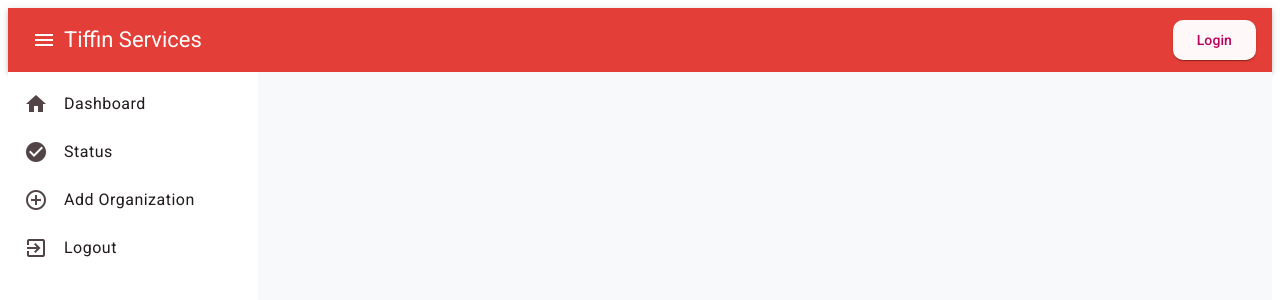
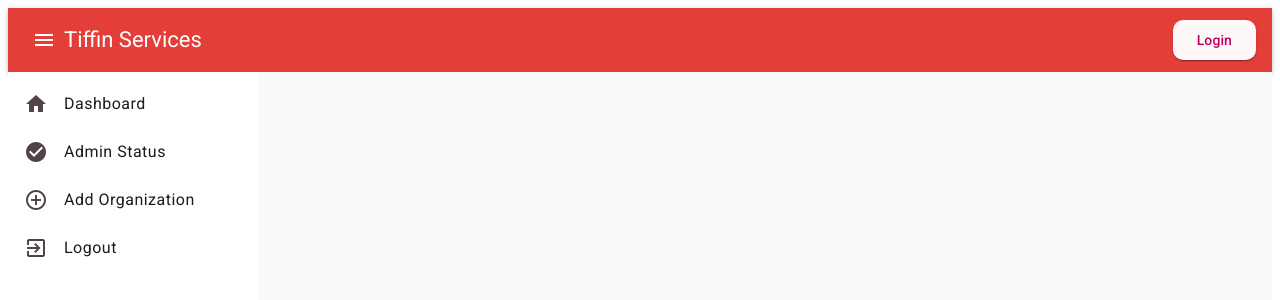
Before and after one commit to Shital1492001/tiffiin-management-system, an Angular app: page /navbar in a window 1280 px wide. Shown: the top 300 px of the page. Built offline with nearby package versions, Linux system fonts and the light colour scheme.

Commit message:
riutes modified with child

```diff
--- a/src/app/components/navbar/navbar.component.ts
+++ b/src/app/components/navbar/navbar.component.ts
@@ -27,12 +27,12 @@ export class NavbarComponent {
   menus: Menus[] = [
     {
       label: `Dashboard`,
-      redirectURL: '/superAdminDashboard',
+      redirectURL: '/navbar/superAdminDashboard',
       icon: 'home',
     },
     {
-      label: 'Status',
-      redirectURL: '/status',
+      label: 'Admin Status',
+      redirectURL: '/navbar/status',
       icon: 'check_circle',
     },
     {
```
